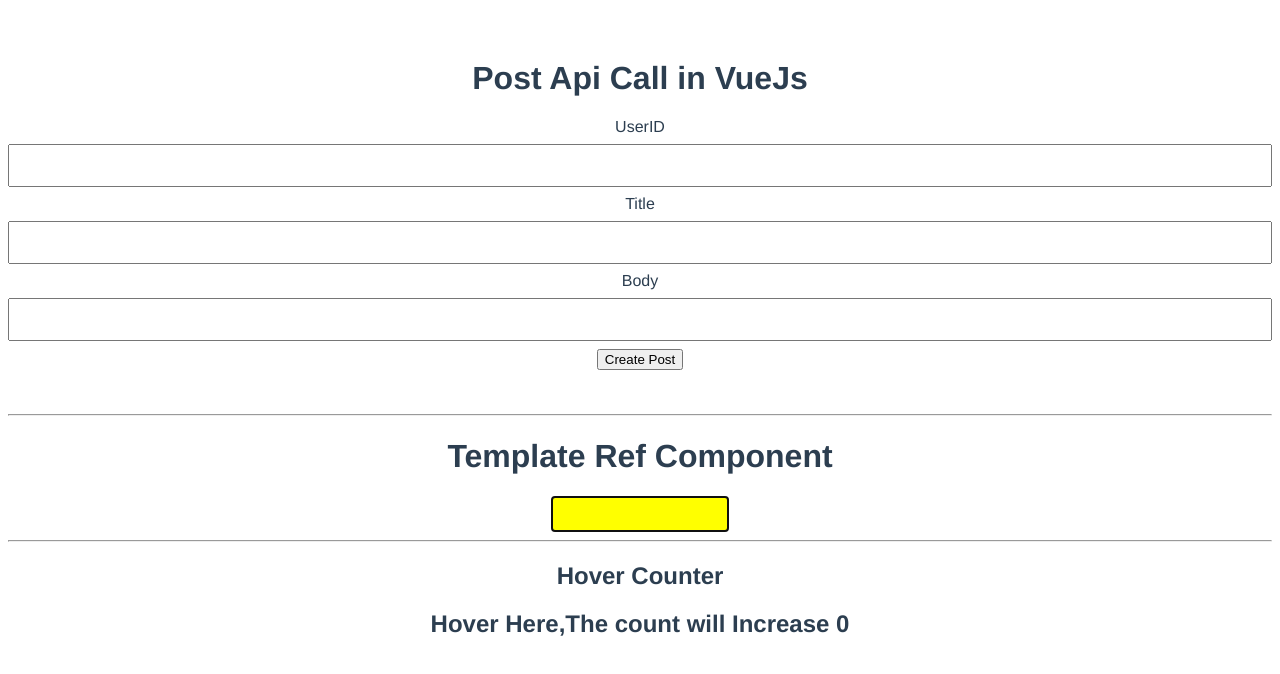
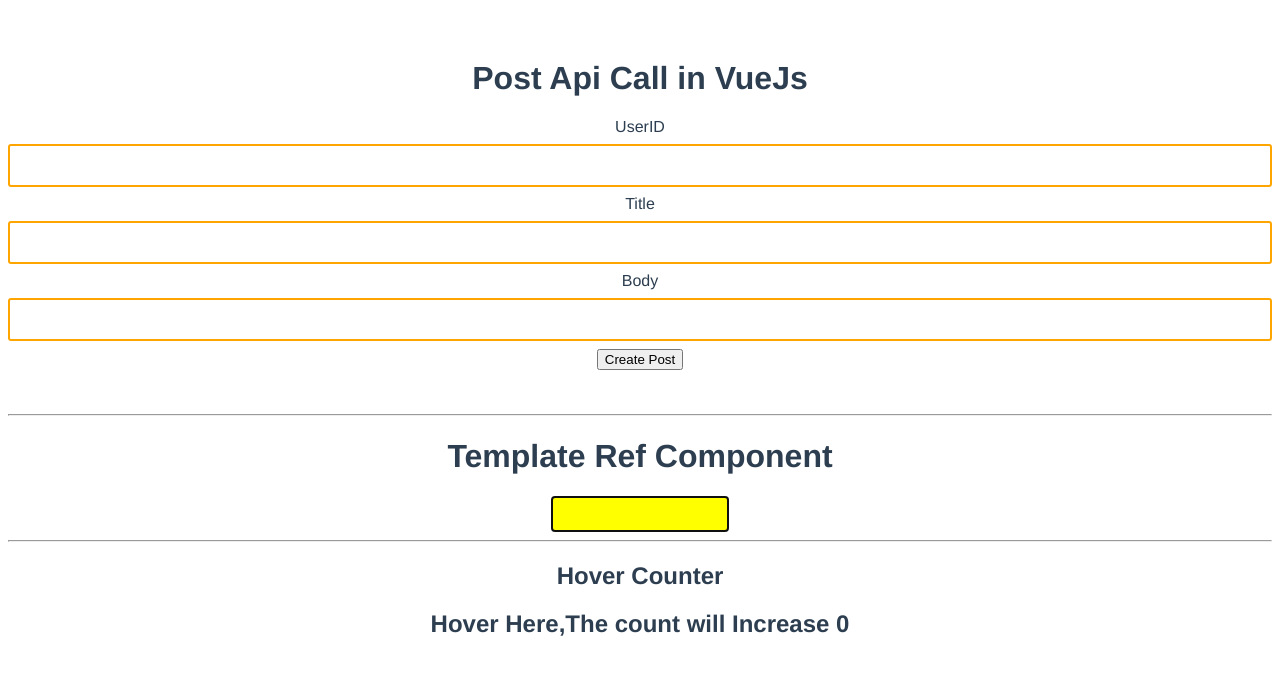
Before and after one commit to ashoksrt-248/Post-Api-Vue, a Vue app: page / in a window 1280 px wide. Shown: the top 674 px of the page. Built offline with nearby package versions, Linux system fonts and the light colour scheme.

Commit message:
styles added

```diff
--- a/src/components/PostApi.vue
+++ b/src/components/PostApi.vue
@@ -47,6 +47,8 @@ import axios from "axios"
   padding: 12px 20px;
   margin: 8px 0;
   box-sizing: border-box;
+  border: 2px solid orange;
+  border-radius: 3px;
 }
 
 </style>
```
